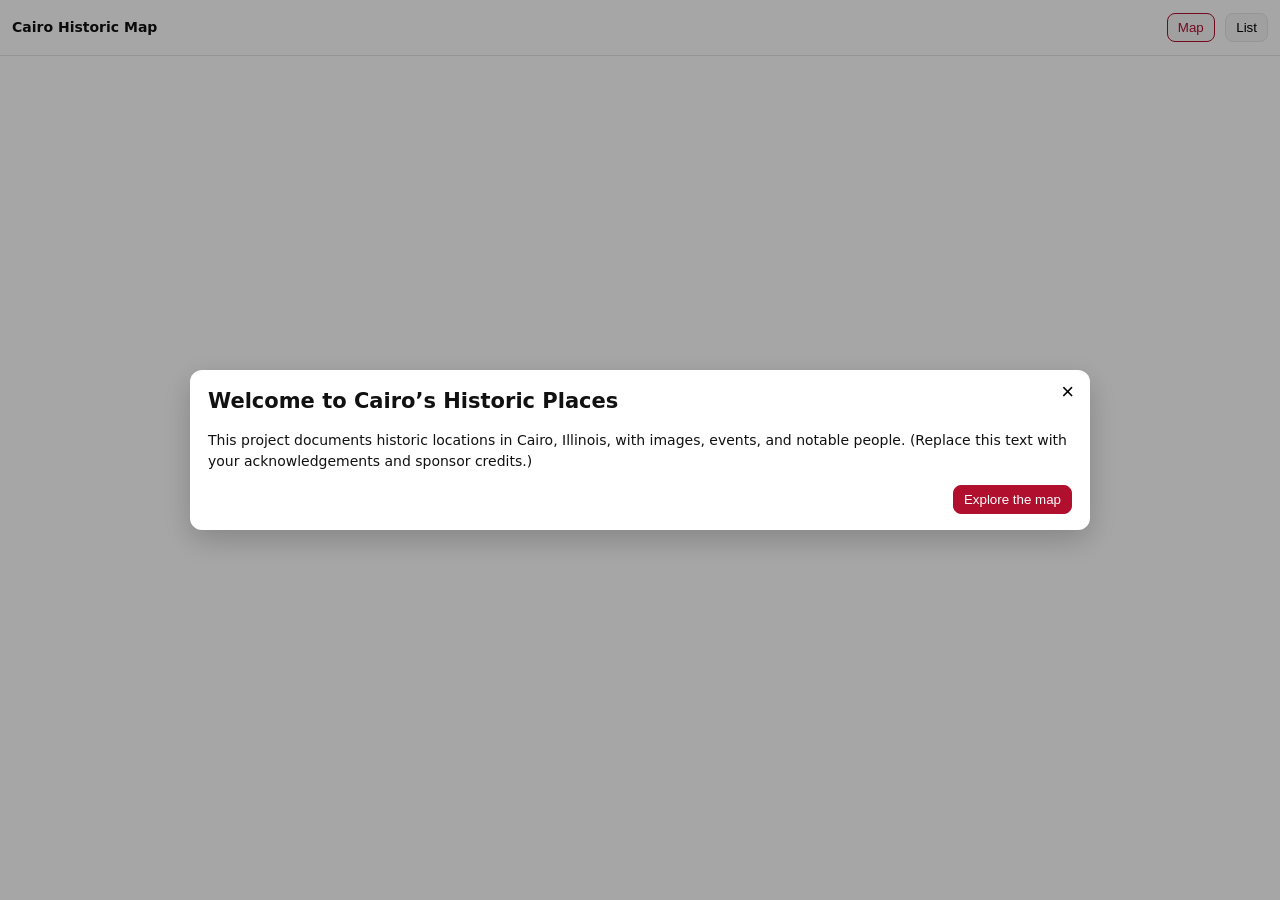
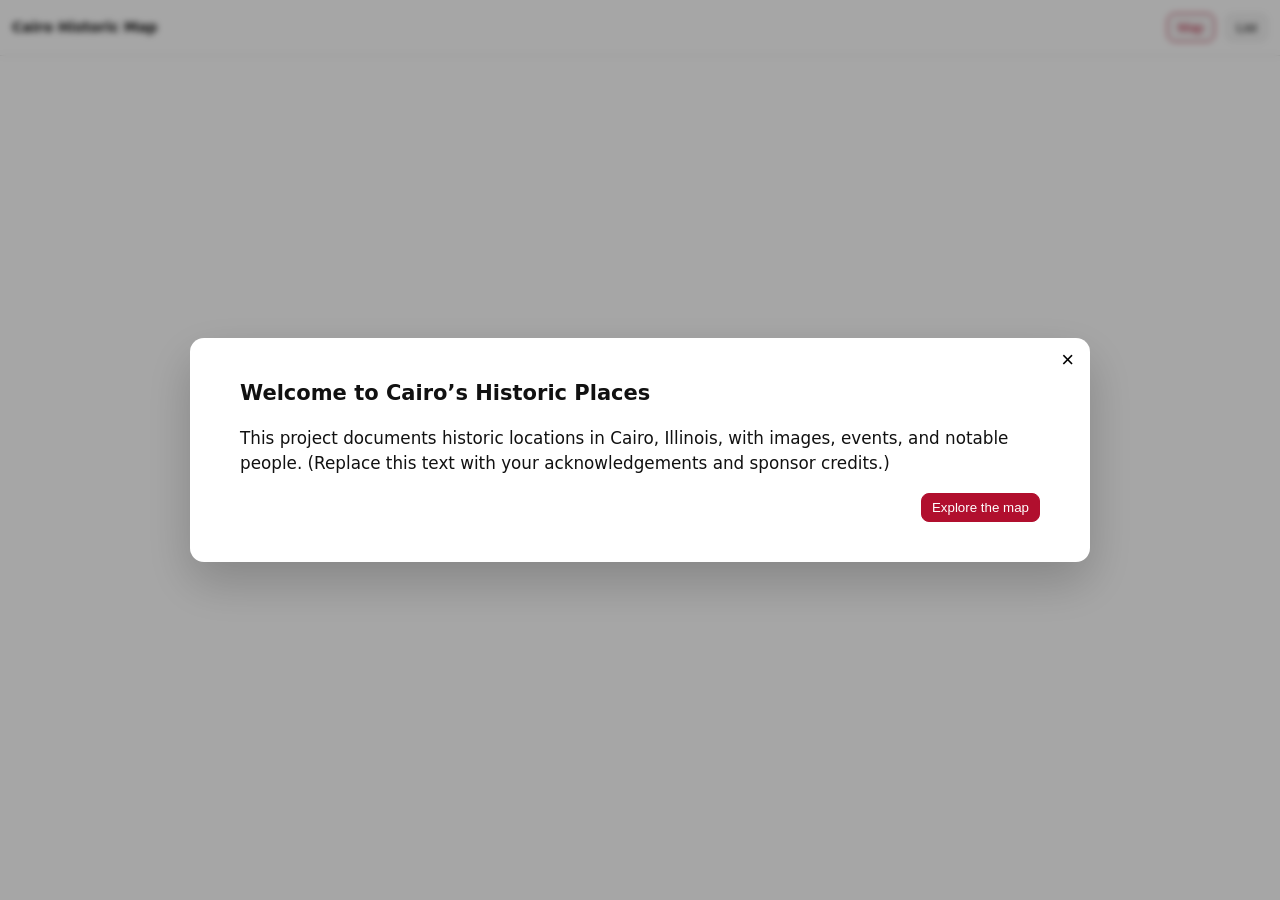

Fix CSRF_TRUSTED_ORIGINS and add interview, modal, and UI improvements

--- a/frontend/styles.css
+++ b/frontend/styles.css
@@ -1,3 +1,27 @@
+@font-face {
+  font-family: "Atlas Grotesk";
+  src: url("./fonts/AtlasGrotesk-Regular.otf") format("opentype");
+  font-weight: 400;
+  font-style: normal;
+  font-display: swap;
+}
+
+@font-face {
+  font-family: "Atlas Grotesk";
+  src: url("./fonts/AtlasGrotesk-Medium.otf") format("opentype");
+  font-weight: 500;
+  font-style: normal;
+  font-display: swap;
+}
+
+@font-face {
+  font-family: "Atlas Grotesk";
+  src: url("./fonts/AtlasGrotesk-Bold.otf") format("opentype");
+  font-weight: 700;
+  font-style: normal;
+  font-display: swap;
+}
+
 :root {
   --bg: #fff;
   --fg: #111;
@@ -9,7 +33,16 @@
 
 * { box-sizing: border-box; }
 html, body { height: 100%; margin: 0; }
-body { font: 14px/1.45 system-ui, -apple-system, Segoe UI, Roboto, "Helvetica Neue", Arial, "Noto Sans", "Liberation Sans", sans-serif; color: var(--fg); background: var(--bg); }
+
+body {
+  font-size: 14px;
+  line-height: 1.45;
+  font-family: "Atlas Grotesk", system-ui, -apple-system, Segoe UI, Roboto,
+    "Helvetica Neue", Arial, "Noto Sans", "Liberation Sans", sans-serif;
+  color: var(--fg);
+  background: var(--bg);
+}
+
 h1, h2, h3 { margin: 0 0 8px; }
 
 .topbar {
@@ -36,15 +69,17 @@ main { height: calc(100vh - 56px); }
 .modal-overlay {
   position: fixed; inset: 0; background: rgba(0,0,0,.35);
   display: none; place-items: center; padding: 16px; z-index: 1000;
+  backdrop-filter: blur(3px);
 }
 .modal-overlay.visible { display: grid; }
-.modal { background: #fff; border-radius: 12px; width: min(900px, 92vw); padding: 16px 18px; box-shadow: 0 10px 30px rgba(0,0,0,.2); position: relative; }
+.modal { background: #fff; border-radius: 14px; width: min(900px, 92vw); padding: 40px 50px; box-shadow: 0 20px 48px rgba(0,0,0,.2); position: relative; }
 .modal.modal-lg { width: min(1100px, 92vw); }
 .modal.modal-md { width: min(700px, 92vw); }
 .modal .modal-close {
   position: absolute; top: 8px; right: 10px; border: none; background: transparent; font-size: 22px; cursor: pointer;
 }
 .modal .modal-actions { text-align: right; margin-top: 12px; }
+
 .btn { border: 1px solid var(--border); background: var(--btn); padding: 6px 10px; border-radius: 8px; cursor: pointer; }
 .btn.primary { background: var(--brand); color: #fff; border-color: var(--brand); }
 .mt { margin-top: 12px; }
@@ -62,4 +97,86 @@ main { height: calc(100vh - 56px); }
 
 .modal-overlay.level-2 { z-index: 1100; }
 
+/* Larger text inside modal */
+.modal p,
+.modal li,
+.modal div {
+  font-size: 1.05rem;
+  line-height: 1.50;
+}
+
+.modal h2,
+.modal h3 {
+  margin-top: 0;
+  margin-bottom: 16px;
+}
+
 .leaflet-tooltip { pointer-events: none; }
+
+/* Intro modal video */
+.intro-video {
+  margin-top: 16px;
+  display: flex;
+  justify-content: center;
+}
+
+.intro-video-inner {
+  width: 100%;
+  max-width: 720px;         /* keeps it from getting too huge on big screens */
+  aspect-ratio: 16 / 9;     /* keeps the video in 16:9 */
+}
+
+.intro-video-frame {
+  width: 100%;
+  height: 100%;
+  border: 0;
+  border-radius: 8px;
+  box-shadow: 0 6px 18px rgba(0, 0, 0, 0.2);
+  display: block;
+}
+
+/* Oral archive modal */
+.oral-controls {
+  margin-top: 8px;
+}
+
+.oral-controls label {
+  display: block;
+  margin-bottom: 4px;
+  font-weight: 600;
+}
+
+#oralSelect {
+  width: 100%;
+  padding: 6px 8px;
+  border-radius: 6px;
+  border: 1px solid var(--border);
+  font: inherit;
+  background: #fff;
+}
+
+/* Video container */
+.oral-video {
+  margin-top: 16px;
+}
+
+/* Responsive 16:9 video wrapper */
+.oral-video-inner {
+  width: 100%;
+  max-width: 720px;
+  margin: 0 auto;
+  position: relative;
+  padding-bottom: 56.25%; /* 16:9 */
+  height: 0;
+}
+
+.oral-video-inner iframe {
+  position: absolute;
+  inset: 0;
+  width: 100%;
+  height: 100%;
+  border: 0;
+  border-radius: 8px;
+  box-shadow: 0 6px 18px rgba(0, 0, 0, 0.2);
+  display: block;
+}
